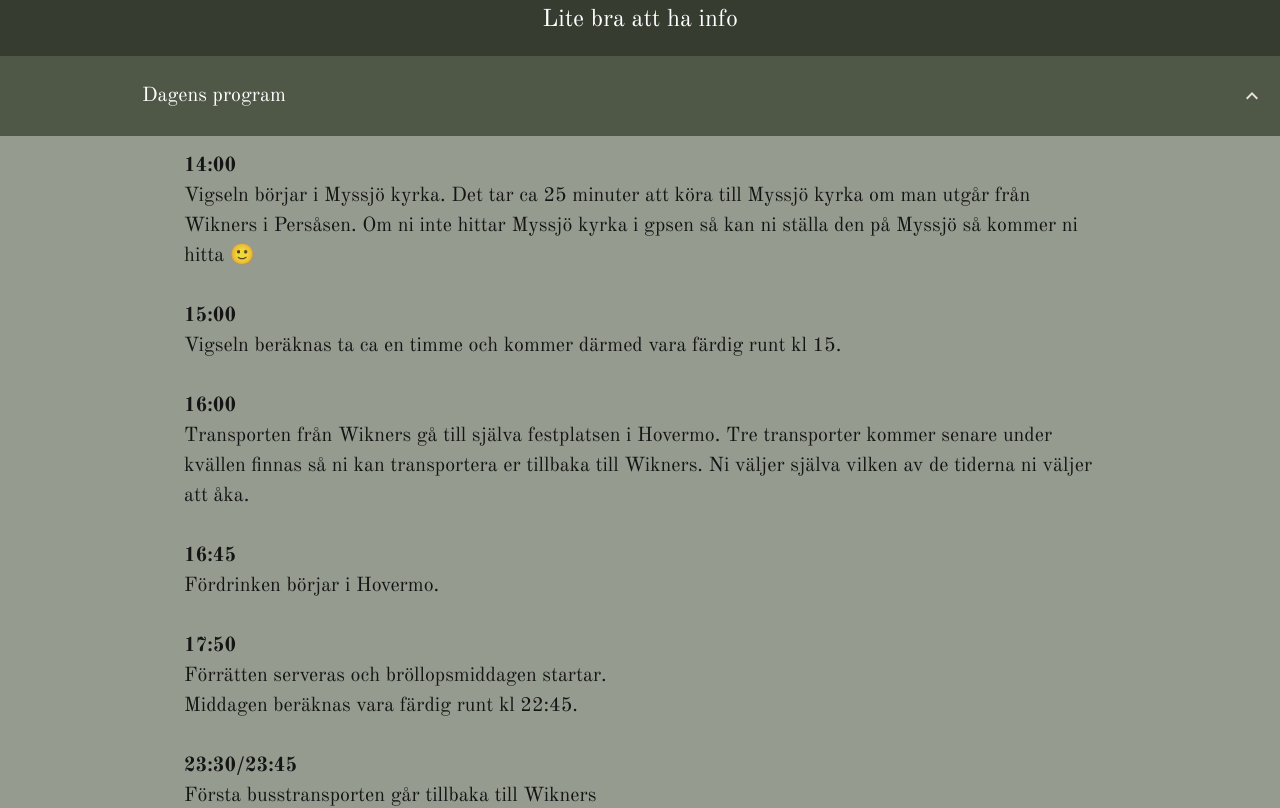
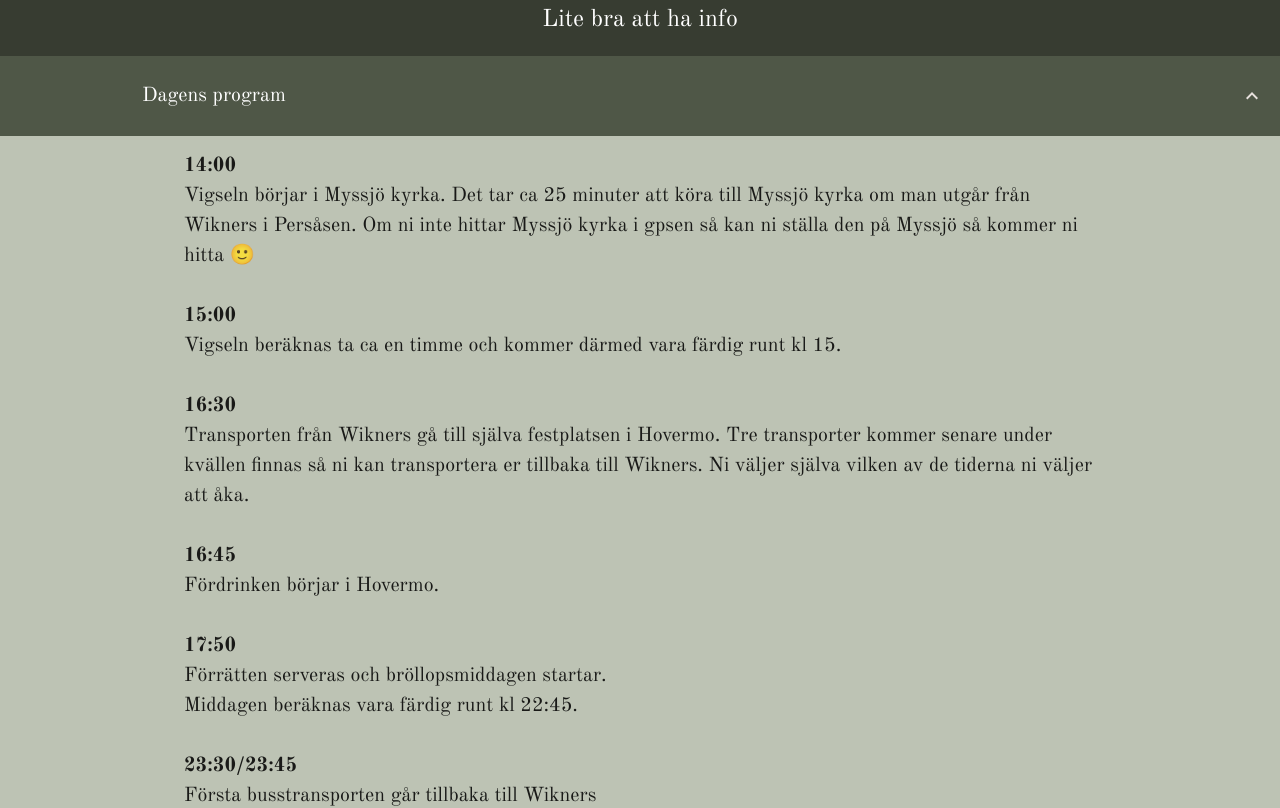
Before and after one commit to Doftgrahn/malcolmlinda, a Next.js app: page / in a window 1280 px wide. Shown: the part 2200-3008 px from the top of the page. Built offline with nearby package versions, Linux system fonts and the light colour scheme.

Commit message:
new green color

```diff
--- a/containers/content.js
+++ b/containers/content.js
@@ -34,6 +34,13 @@ const useStyles = makeStyles((theme) => ({
         color: 'white',
         textDecoration: 'none',
     },
+    dots: {
+        position: 'absolute',
+    },
+    charWithDots: {
+        position: 'relative',
+        display: 'inline',
+    }
 }));
 
 const Content = ({ days }) => {
--- a/containers/faq.js
+++ b/containers/faq.js
@@ -81,7 +81,9 @@ const useStyles = makeStyles((theme) => ({
         paddingTop: '20px',
         paddingBottom: '20px',
         color: '#fff',
-
+        '&:active': {
+            background: theme.palette.primary.dark,
+        },
     },
     link: {
         textDecoration: 'underline',
@@ -104,7 +106,7 @@ Vigseln beräknas ta ca en timme och kommer därmed vara färdig runt kl 15.
 <br/>
 <br/>
 
-<strong>16:00</strong> <br/>
+<strong>16:30</strong> <br/>
 Transporten från Wikners gå till själva festplatsen i Hovermo. Tre transporter kommer senare under kvällen finnas så ni kan transportera er tillbaka till Wikners. Ni väljer själva vilken av de tiderna ni väljer att åka.
 <br/>
 <br/>
--- a/theme/theme.js
+++ b/theme/theme.js
@@ -5,7 +5,7 @@ export default createMuiTheme({
         common: { white: '#e7e1dd', black: '#eeeee' },
         primary: {
             main: '#4f5747',
-            lighter: 'rgb(150 155 144)',
+            lighter: 'rgb(189 195 180)',
         },
         secondary: {
             main: '#BC9087',
```
